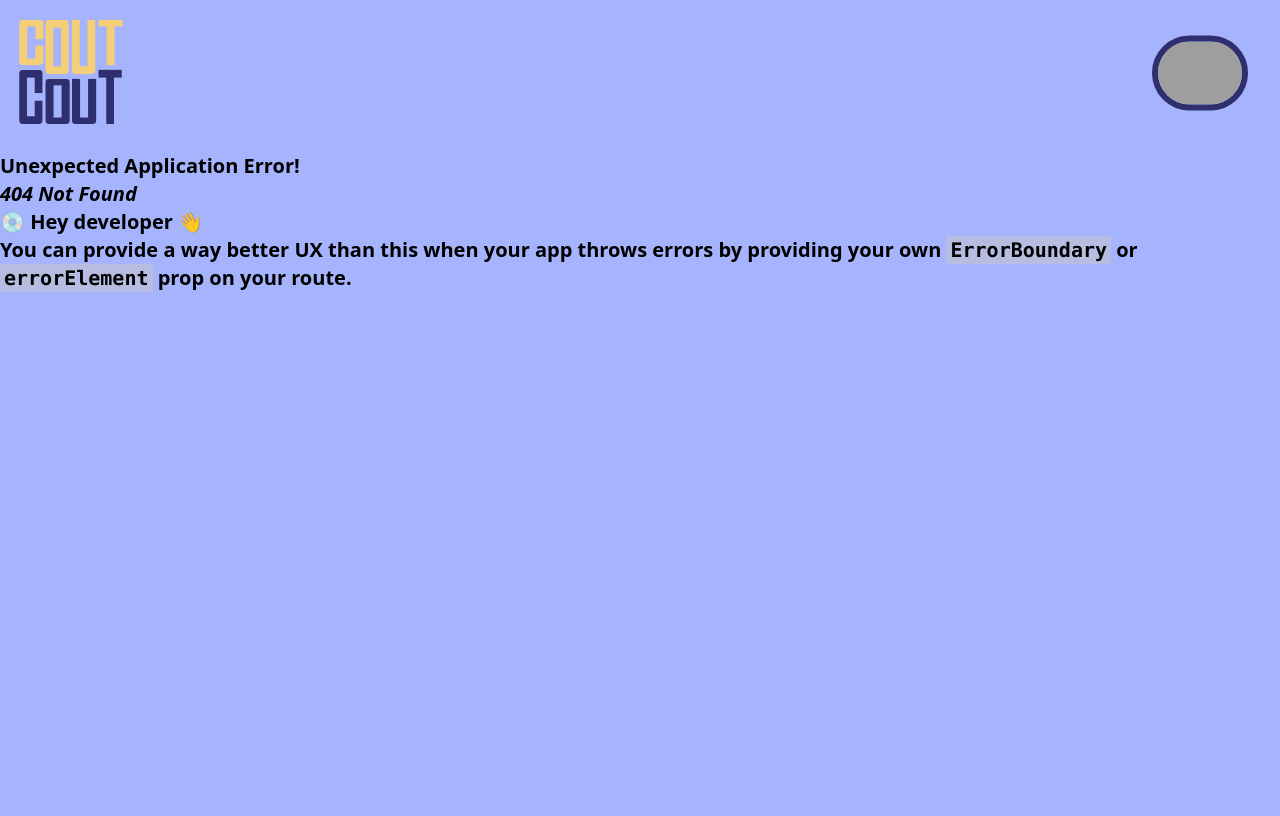
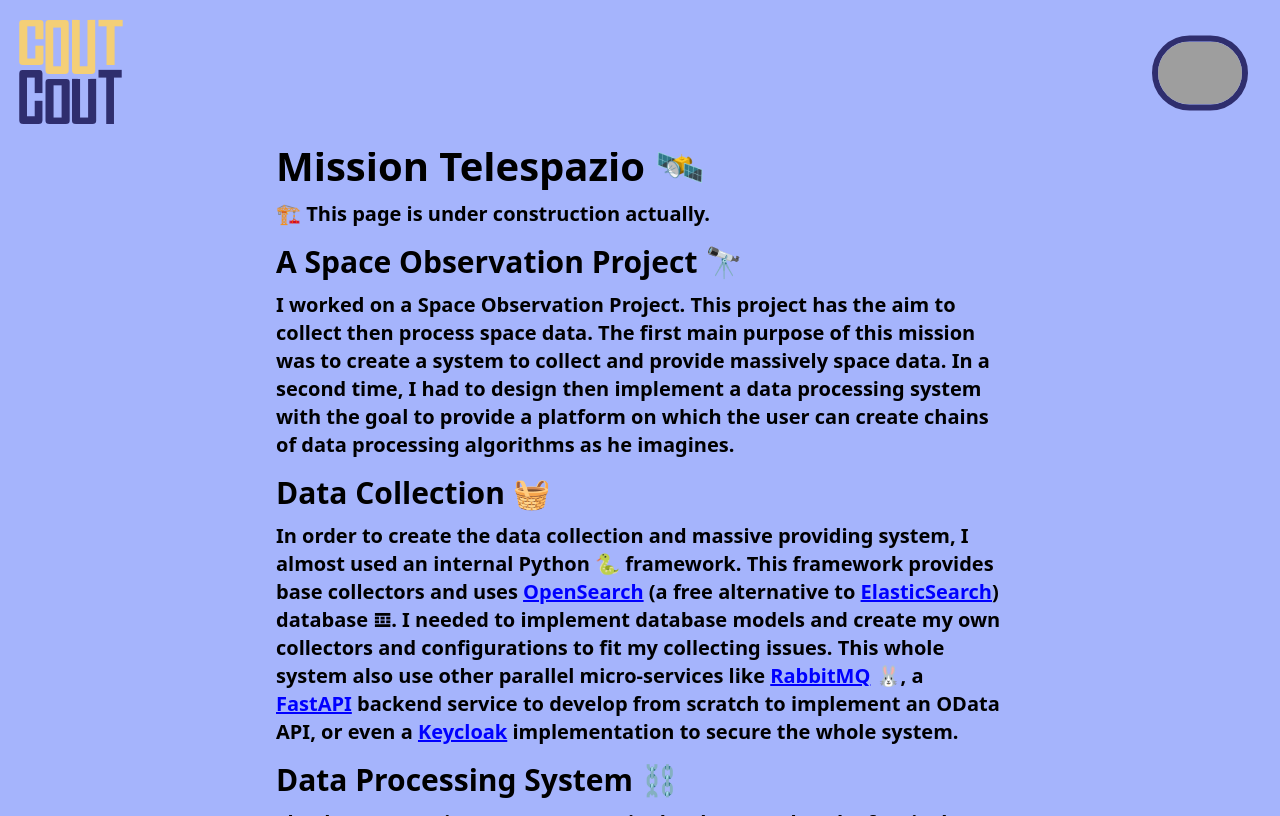
Before and after one commit to ArthurCouturier/portfolio-v2, a React (Vite) app: page /missions/telespazio in a window 1280 px wide. Before the commit this address had no page. Built offline with nearby package versions, Linux system fonts and the light colour scheme; grey boxes are pictures that could not be loaded.

Commit message:
feat: :sparkles: added the telespazio mission page

```diff
--- /dev/null
+++ b/public/content/telespazio/TelespazioMission.md
@@ -0,0 +1,23 @@
+# Mission Telespazio 🛰️
+
+🏗️ This page is under construction actually.
+
+## A Space Observation Project 🔭
+
+I worked on a Space Observation Project. This project has the aim to collect then process space data. The first main purpose of this mission was to create a system to collect and provide massively space data. In a second time, I had to design then implement a data processing system with the goal to provide a platform on which the user can create chains of data processing algorithms as he imagines.
+
+## Data Collection 🧺
+
+In order to create the data collection and massive providing system, I almost used an internal Python 🐍 framework. This framework provides base collectors and uses <a href="https://opensearch.org" target="_blank">OpenSearch</a> (a free alternative to  <a href="https://www.elastic.co/fr/elasticsearch" target="_blank">ElasticSearch</a>) database 𝌞. I needed to implement database models and create my own collectors and configurations to fit my collecting issues. This whole system also use other parallel micro-services like <a href="https://www.rabbitmq.com" target="_blank">RabbitMQ</a> 🐰, a <a href="https://fastapi.tiangolo.com" target="_blank">FastAPI</a> backend service to develop from scratch to implement an OData API, or even a <a href="https://www.keycloak.org" target="_blank">Keycloak</a> implementation to secure the whole system.
+
+## Data Processing System ⛓️
+
+The data processing system was quite harder to make. The fact is that any similar internal solution existed. That's why I designed the architecture of such a system. The main purpose was to let the user the main actor of his own processing chain, without facing problems of data type or 404 errors 🤖 using lots of Rest API calls. I developped it in Java using the Spring framework for the chaining part and FastAPI for the processing part because each algorithm had to be a single micro-service.
+
+## Production 🎬
+
+All along my mission at Telespazio, I used GitlabCI as my CI manager. In this CI, I dockerized 🐳 my appplications and pushed images in a <a href="https://goharbor.io" target="_blank">Harbor</a> 🧭 repository. Then, I developped personalized <a href="https://helm.sh" target="_blank">Helm Charts</a> ⚓️ to deploy my app on an internal <a href="https://kubernetes.io" target="_blank">Kubernetes</a> 🚢 cluster.
+
+## A good experience ⭐️⭐️⭐️⭐️⭐️
+
+I'm really happy to worked on this project. It was the perfect occasion to learn and develop lots of technical skills. I also worked with a pretty team with which I grew up for a year. This period was also a good moment to work in an international context because Telespazio is a Franco-Italian 🇫🇷🇮🇹 company and I could work with an italian team on the develop of this platform. Though, I learnt other ways of developping and tips and tricks from another country.
--- a/src/App.jsx
+++ b/src/App.jsx
@@ -12,6 +12,7 @@
 import ToolsSkillsPage from './pages/skills/ToolsSkillsPage';
 import ContactPage from './pages/skills/ContactPage';
 import PepperzMissionPage from './pages/missions/PepperzMissionPage';
+import TelespazioMissionPage from './pages/missions/TelespazioMissionPage';
 
 const router = createBrowserRouter([
   {
@@ -41,6 +42,10 @@
   {
     path: '/missions/pepperz-app',
     element: <PepperzMissionPage />,
+  },
+  {
+    path: '/missions/telespazio',
+    element: <TelespazioMissionPage />,
   },
   {
     path: '/contact',
--- a/src/pages/Missions.tsx
+++ b/src/pages/Missions.tsx
@@ -6,11 +6,11 @@
         <div className={"flex flex-col justify-center"}>
             <h1 className="text-center text-coutYellow scale-150">Missions I've done</h1>
             <div className={"flex-col items-center grid grid-cols-1 md:grid-cols-2 xl:grid-cols-3 mx-10"}>
-                <MissionCard title="Thalès / Telespazio" url="">
-                    Thalès / Telespazio
+                <MissionCard title="Thalès / Telespazio" url="/missions/telespazio">
+                    <img src="/content/telespazio/telespazio-logo.png" alt="Pepperz Logo" />
                 </MissionCard>
                 <MissionCard title="Pepperz App" url="/missions/pepperz-app">
-                    <img src="/pepperz-logo.png" alt="Pepperz Logo" />
+                    <img src="/content/pepperz/pepperz-logo.png" alt="Pepperz Logo" />
                 </MissionCard>
                 <MissionCard title="This Portfolio" url="">
                     This Portfolio
--- /dev/null
+++ b/src/pages/missions/TelespazioMissionPage.tsx
@@ -0,0 +1,24 @@
+import React, { useEffect, useState } from "react";
+import SkillCategoryButton from "../../components/SkillCategoryButton";
+import "./Markdown.css";
+import ReactMarkdown from "react-markdown";
+import rehypeRaw from "rehype-raw";
+
+export default function TelespazioMissionPage() {
+    const [content, setContent] = useState("");
+
+    useEffect(() => {
+        fetch("/content/telespazio/TelespazioMission.md")
+            .then((response) => response.text())
+            .then((text) => setContent(text));
+    }, []);
+
+    return (
+        <div className="markdown-content mx-5">
+            <ReactMarkdown className={"sm:mx-5 md:mx-10 l:mx-[15vw] xl:mx-[20vw]"} rehypePlugins={[rehypeRaw]}>{content}</ReactMarkdown>
+            <div className="mt-10">
+                <SkillCategoryButton url="/missions">Back</SkillCategoryButton>
+            </div>
+        </div>
+    );
+}
```
Also changed, not shown: public/content/pepperz/pepperz-logo.png (renamed from public/pepperz-logo.png), public/content/telespazio/telespazio-logo.png (added).
